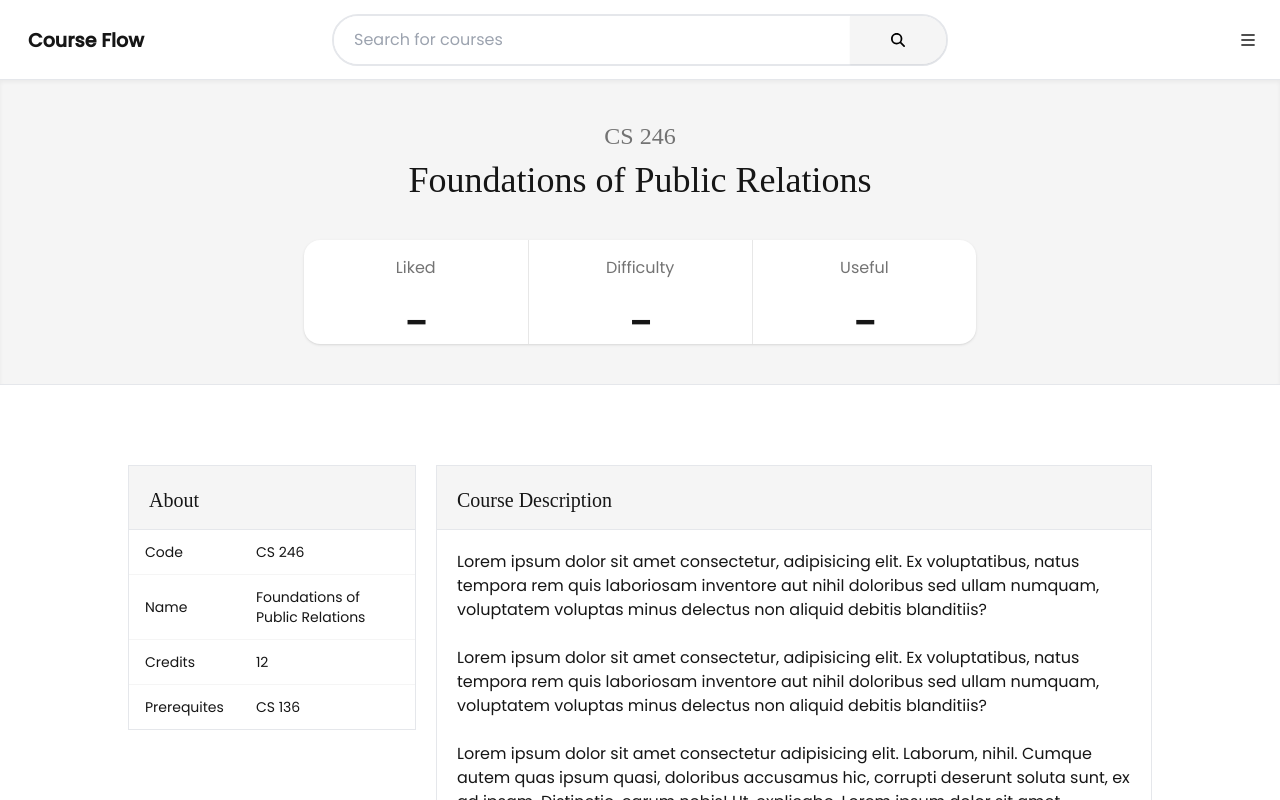
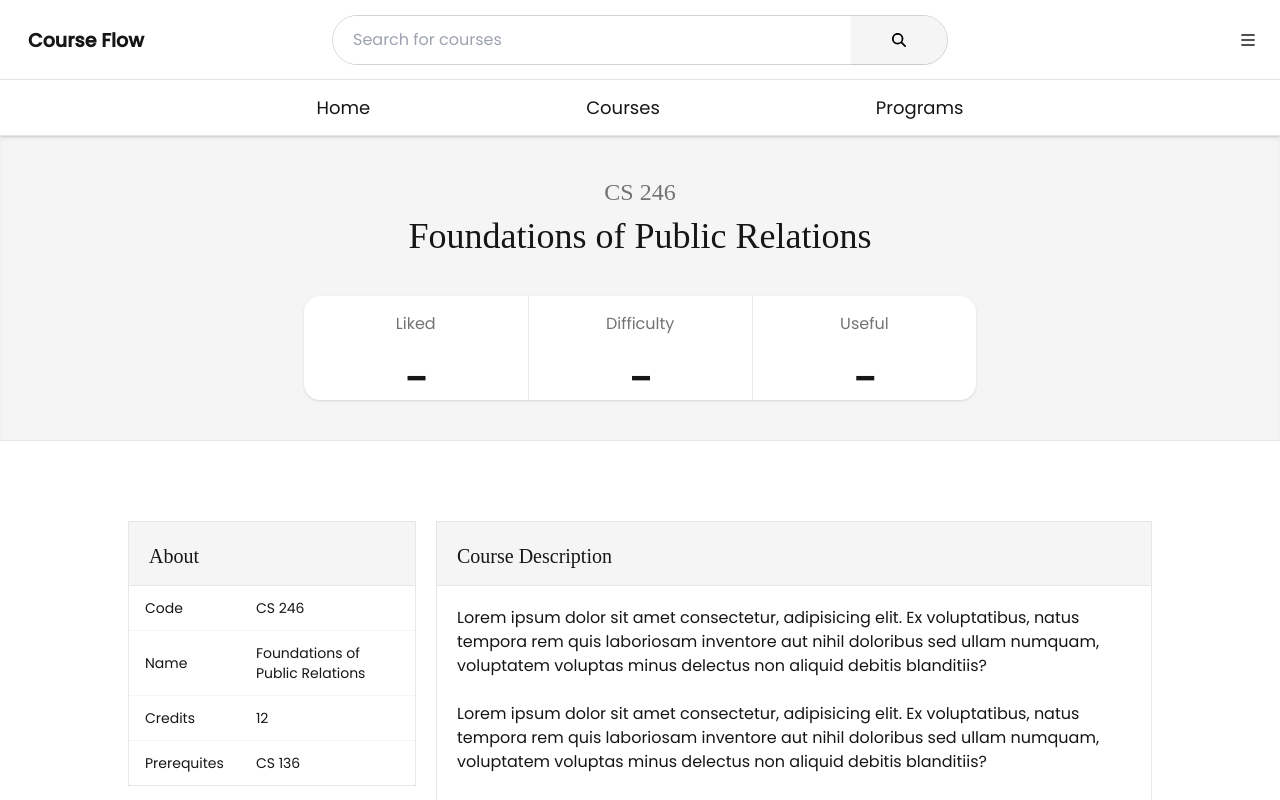
Before and after one commit to ThaiHoangDang/course-flow, a React (Create React App) app: page /course in a window 1280 px wide. Shown: the top 800 px of the page. Built offline with nearby package versions, Linux system fonts and the light colour scheme; a web font is replaced by a local one.

Commit message:
added routes, add navbar

```diff
--- a/src/components/CoursesTable.jsx
+++ b/src/components/CoursesTable.jsx
@@ -1,5 +1,12 @@
+import { useNavigate } from "react-router-dom";
+
 
 export default function CoursesTable({courses}) {
+  const navigate = useNavigate();
+  const handleRowClick = (id) => {
+    navigate(`/course/${id}`);
+  }
+
   return (
     <div className="overflow-x-auto bg-base-100 border-1">
       <table className="table table-zebra">
@@ -12,10 +19,10 @@ export default function CoursesTable({courses}) {
         </thead>
         <tbody>
           {courses.map((course) => (
-            <tr key={course["code"]}>
-              <td>{course["code"]}</td>
-              <td>{course["name"]}</td>
-              <td>{course["type"]}</td>
+            <tr className="hover:underline hover:cursor-pointer" key={course["code"]} onClick={()=> handleRowClick(course["id"])}>
+                <td>{course["code"]}</td>
+                <td>{course["name"]}</td>
+                <td>{course["type"]}</td>
             </tr>
           ))}
         </tbody>
--- a/src/components/Header.jsx
+++ b/src/components/Header.jsx
@@ -1,16 +1,19 @@
 import { Link } from "react-router-dom";
+
+import NavBar from "./NavBar";
 
 export default function Header() {
 	return (
-		<div className="navbar shadow-sm flex gap-2 h-20 border-b">
+		<div>
+			<div className="navbar flex gap-2 h-20 border-b">
 				<div className="basis-2/12 md:basis-3/12">
 					<Link to="/" className="btn btn-ghost text-xl hidden md:flex">Course Flow</Link>
 					<Link to="/" className="btn btn-ghost text-xl md:hidden">CF</Link>
 				</div>
 				<div className="flex-1">
-				<div className="w-full flex border-2 rounded-full">
+					<div className="w-full flex border rounded-full border-neutral-300">
 						<input type="text" placeholder="Search for courses" className="w-full rounded-l-full h-12 px-5 bg-base-100 focus:outline-none"/>
-					<button className="btn w-16 lg:w-24 rounded-r-full"><svg xmlns="http://www.w3.org/2000/svg" height="1em" viewBox="0 0 512 512"><path d="M416 208c0 45.9-14.9 88.3-40 122.7L502.6 457.4c12.5 12.5 12.5 32.8 0 45.3s-32.8 12.5-45.3 0L330.7 376c-34.4 25.2-76.8 40-122.7 40C93.1 416 0 322.9 0 208S93.1 0 208 0S416 93.1 416 208zM208 352a144 144 0 1 0 0-288 144 144 0 1 0 0 288z"/></svg></button>
+						<button className="btn w-16 lg:w-24 rounded-r-full "><svg xmlns="http://www.w3.org/2000/svg" height="1em" viewBox="0 0 512 512"><path d="M416 208c0 45.9-14.9 88.3-40 122.7L502.6 457.4c12.5 12.5 12.5 32.8 0 45.3s-32.8 12.5-45.3 0L330.7 376c-34.4 25.2-76.8 40-122.7 40C93.1 416 0 322.9 0 208S93.1 0 208 0S416 93.1 416 208zM208 352a144 144 0 1 0 0-288 144 144 0 1 0 0 288z"/></svg></button>
 					</div>
 				</div>
 				<div className="dropdown dropdown-end basis-2/12 md:basis-3/12 flex">
@@ -19,16 +22,15 @@ export default function Header() {
 							<svg fill="none" viewBox="0 0 24 24" className="inline-block w-5 h-5 stroke-current"><path strokeLinejoin="round" strokeWidth="2" d="M4 6h16M4 12h16M4 18h16"></path></svg>
 						</button>
 						<ul tabIndex={0} className="mt-3 z-[1] p-2 shadow menu menu-sm dropdown-content bg-base-100 rounded-box w-40">
-						<li><Link to="/profile" className="h-10 p-3">Profile</Link></li>
-						<li><Link to="/courses-list" className="h-10 p-3">Courses List</Link></li>
 							<li><Link to="/course" className="h-10 p-3">Course</Link></li>
-						<li><Link to="/programs-list" className="h-10 p-3">Programs List</Link></li>
 							<li><Link to="/program" className="h-10 p-3">Program</Link></li>
-						<li><Link to="/enrolment" className="h-10 p-3">Enrolment</Link></li>
+							<li><Link to="/enrolment" className="h-10 p-3">My Enrolment</Link></li>
 							<li><Link to="/login" className="h-10 p-3">Login</Link></li>
 						</ul>
 					</div>
 				</div>
 			</div>
+			<NavBar />
+		</div>
 	);
 }
--- /dev/null
+++ b/src/components/NavBar.jsx
@@ -0,0 +1,31 @@
+import { Link } from "react-router-dom";
+
+export default function NavBar() {
+  return (
+    <div className="h-14 flex border-b border-neutral-200 shadow sticky top-0">
+      <div className="m-auto h-full flex gap-8 md:gap-24 lg:gap-48">
+        <Link to="/" className="flex p-3">
+          <div className="text-md md:text-lg my-auto">
+          <span className="relative w-fit block after:block after:content-[''] after:absolute after:h-[1px] after:bg-black after:w-full after:scale-x-0 after:hover:scale-x-100 after:transition after:duration-200 after:origin-center">
+            Home
+          </span>
+          </div>
+        </Link>
+        <Link to="/courses-list" className="flex p-3">
+          <div className="text-md md:text-lg my-auto ">
+            <span className="relative w-fit block after:block after:content-[''] after:absolute after:h-[1px] after:bg-black after:w-full after:scale-x-0 after:hover:scale-x-100 after:transition after:duration-200 after:origin-center">
+              Courses
+            </span>
+          </div>
+        </Link>
+        <Link to="/programs-list" className="flex p-3">
+          <div className="text-md md:text-lg my-auto">
+            <span className="relative w-fit block after:block after:content-[''] after:absolute after:h-[1px] after:bg-black after:w-full after:scale-x-0 after:hover:scale-x-100 after:transition after:duration-200 after:origin-center">
+              Programs
+            </span>
+          </div>
+        </Link>
+      </div>
+    </div>
+  );
+}
--- a/src/components/ProgramsList/ProgramsTable.jsx
+++ b/src/components/ProgramsList/ProgramsTable.jsx
@@ -1,6 +1,11 @@
-import { programs } from "../../assets/tempData/programs";
+import { useNavigate } from "react-router-dom";
 
-export default function ProgramsTable() {
+export default function ProgramsTable({programs}) {
+  const navigate = useNavigate();
+  const handleRowClick = (id) => {
+    navigate(`/program/${id}`);
+  }
+
   return (
     <div className="overflow-x-auto bg-base-100 border-1">
       <table className="table table-zebra">
@@ -13,7 +18,7 @@ export default function ProgramsTable() {
         </thead>
         <tbody>
           { programs.map((program) => (
-            <tr>
+            <tr className="hover:underline hover:cursor-pointer" key={program["code"]} onClick={()=> handleRowClick(program["id"])}>
               <td>{program["code"]}</td>
               <td>{program["name"]}</td>
               <td>{program["type"]}</td>
--- a/src/pages/admins/ProgramsList.jsx
+++ b/src/pages/admins/ProgramsList.jsx
@@ -4,6 +4,8 @@ import SubHeader from "../../components/SubHeader";
 import ProgramsFilter from "../../components/ProgramsList/ProgramsFilter";
 import ProgramsTable from "../../components/ProgramsList/ProgramsTable";
 import GoUp from "../../components/GoUp";
+
+import { programs } from "../../assets/tempData/programs";
 
 export default function ProgramsList() {
 	return (
@@ -15,7 +17,7 @@ export default function ProgramsList() {
           <ProgramsFilter />
         </div>
         <div className="flex-1 my-10">
-          <ProgramsTable />
+          <ProgramsTable programs={programs}/>
         </div>
 			</div>
 			<GoUp />
--- a/src/pages/common/Homepage.jsx
+++ b/src/pages/common/Homepage.jsx
@@ -1,3 +1,5 @@
+import { Link } from "react-router-dom";
+
 import Header from "../../components/Header";
 import Footer from "../../components/Footer";
 import GoUp from "../../components/GoUp";
@@ -12,7 +14,7 @@ export default function Homepage() {
             <div className="basis-5/12 my-20 lg:my-32">
               <h1 className="text-3xl md:text-4xl lg:text-5xl font-bold">Discover, Learn, Achieve: Your Course Awaits!</h1>
               <p className="text-sm md:text-md py-6 ">Explore courses and instructors with confidence. Our Course Registration System offers insightful reviews for smarter academic choices. Register now to curate your path to success!</p>
-              <button className="btn btn-lg btn-outline rounded-full">Explore Courses</button>
+              <button className="btn btn-lg btn-outline rounded-full"><Link to="/courses-list">Explore Courses</Link></button>
             </div>
             <div className="basis-7/12 my-20 lg:my-32" >
               <img src="https://images.unsplash.com/photo-1602734666440-b57ff6b304bd?q=80&w=2669&auto=format&fit=crop&ixlib=rb-4.0.3&ixid=M3wxMjA3fDB8MHxwaG90by1wYWdlfHx8fGVufDB8fHx8fA%3D%3D" className="object-cover rounded-md  shadow-2xl " alt="hero" />
```
Lines whose indentation alone changed are shown as unchanged.
